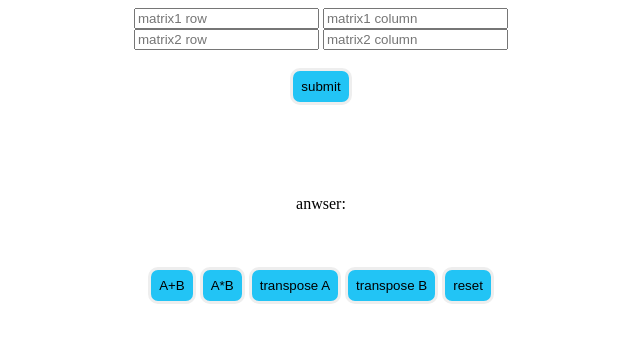
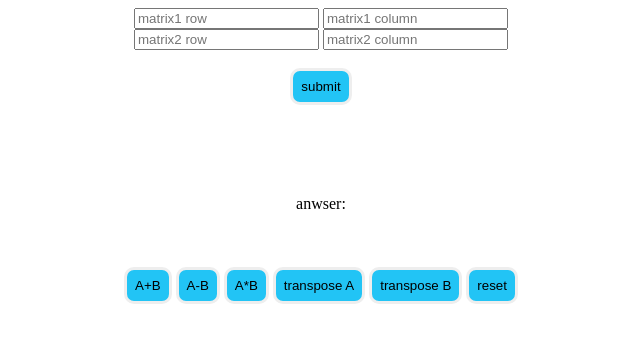
Before and after one commit to shahabsteam/sparse-matrix-adt, a plain HTML site: page index.html in a window 1280 px wide. Shown: the whole page, without its empty margins (319-959 px from the left). Drawn offline with Linux system fonts and the light colour scheme.

Commit message:
added subtract function

```diff
--- a/index.html
+++ b/index.html
@@ -34,7 +34,8 @@
             <br><br>
             <div style="text-align: center;">
                 <button onclick="sum()">A+B</button>
-                <button>A*B</button>
+                <button onclick="subtract()">A-B</button>
+                <button onclick="multiply()">A*B</button>
                 <button onclick="transpose(1,A)">transpose A</button>
                 <button onclick="transpose(2,B)">transpose B </button>
                 <button onclick="reset()">reset</button>
@@ -118,27 +119,20 @@
                 }
                 let breakingRow=document.createElement("br");
                 parentdiv.append(breakingRow)
-
-
-
+            }
             }
 
-            }
             function insert(matrix,sparseAdt){
                 anwser=document.getElementById("matrix3");
                 matrix3.innerHTML="anwser:<br><br>"
                 let numbers=document.querySelectorAll(`#matrix${matrix}>input`);
-
                     numbers.forEach((number)=>{
                         if(number.value!=0){
                             sparseAdt.push([number.id[0],number.id[2],number.value])
                         }
+                })
+            }
 
-                })
-
-
-
-            }
             function transpose(matrix,sparseAdt){
                 insert(matrix,sparseAdt);
                 var rowsize=[];
@@ -201,20 +195,49 @@
                         }
 
                     }
-                    /*for(i=0;i<A.data.length;i++){
-                        if(A.data[i][0]==B.data[i][0] && A.data[i][1]==B.data[i][1]){
-                            let sum=parseInt((A.data[i][2]))+parseInt((B.data[i][2]));
 
-                            C.push([A.data[i][0],A.data[i][1],sum])
-                        }
-
-                    }*/
                     draw(A.originColumn,B.orginRow,matrix3,true,C);
                 }else{
                     anwserdiv=document.getElementById("matrix3");
                     anwserdiv.innerHTML+="<p style='color:red;'>Error </p>"
                 }
 
+            }
+            function subtract(){
+                if(A.orginRow==B.orginRow && A.originColumn==B.originColumn){
+                    insert(1,A);
+                    insert(2,B);
+                    C=new Sparse(A.orginRow,A.originColumn);
+                    let indexA=0,indexB=0;
+
+                    while((indexA<A.data.length) && (indexB<B.data.length)){
+                        let rowA=A.data[indexA][0];
+                        let colA=A.data[indexA][1];
+                        let valueA=A.data[indexA][2];
+                        let rowB=B.data[indexB][0];
+                        let colB=B.data[indexB][1];
+                        let valueB=B.data[indexB][2];
+                        if(rowA<rowB ||(rowA==rowB && colB>colA) ){
+                            C.push([rowA,colA,valueA])
+                            indexA++;
+                        }else if(rowA>rowB ||(rowA==rowB && colA>colB)){
+
+                            C.push([rowB,colB,-valueB])
+                            indexB++;
+                        }else{
+                            let sum=parseInt((valueA))-parseInt((valueB));
+                            C.push([rowA,colA,sum])
+                            indexA++;
+                            indexB++;
+                        }
+
+                    }
+
+                    draw(A.originColumn,B.orginRow,matrix3,true,C);
+                }else{
+                    anwserdiv=document.getElementById("matrix3");
+                    anwserdiv.innerHTML+="<p style='color:red;'>Error </p>"
+                }
             }
             function orderedpair(rowA,colA,rowB,colA){
                 if(rowA<rowB)
```
